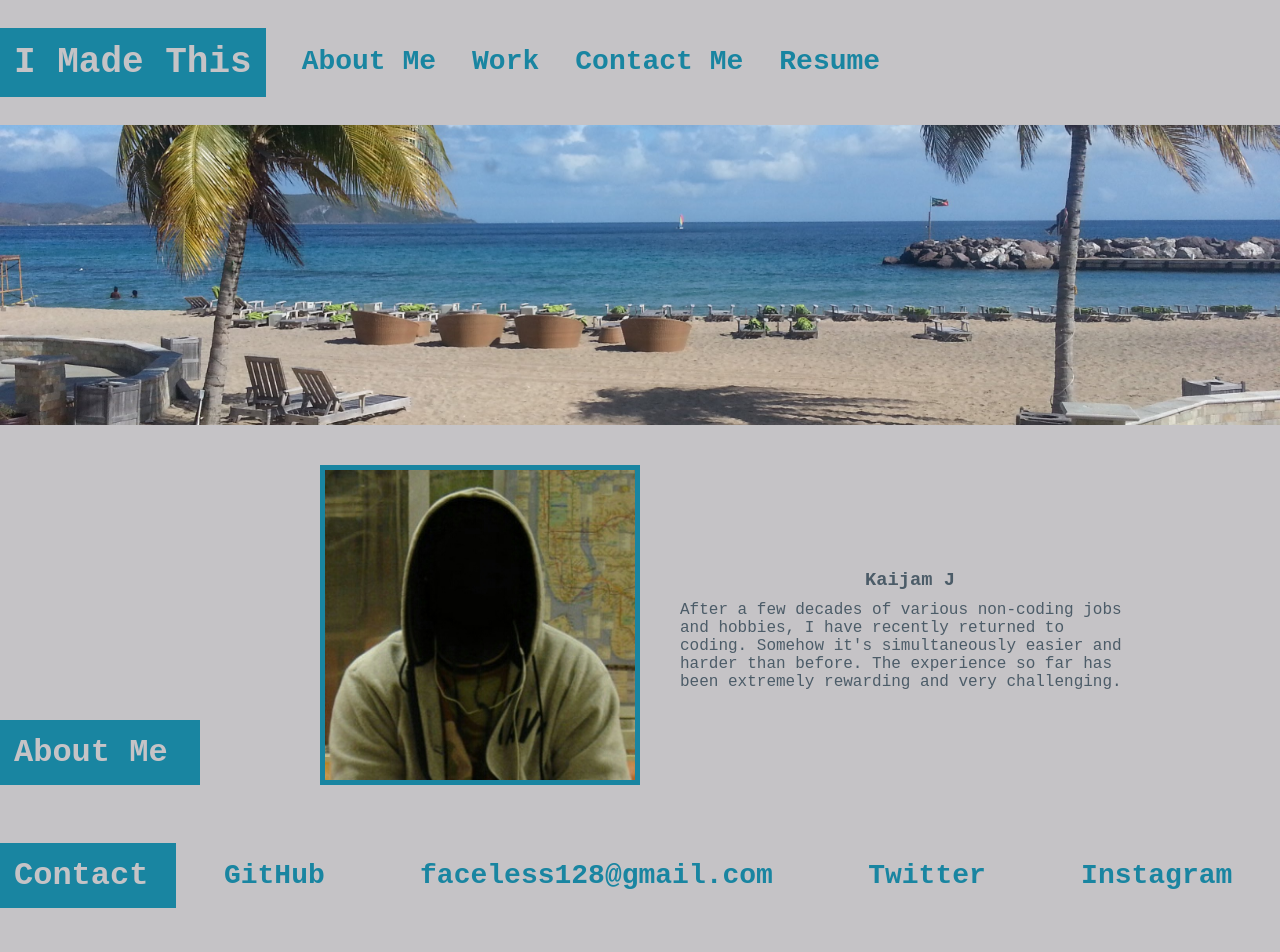
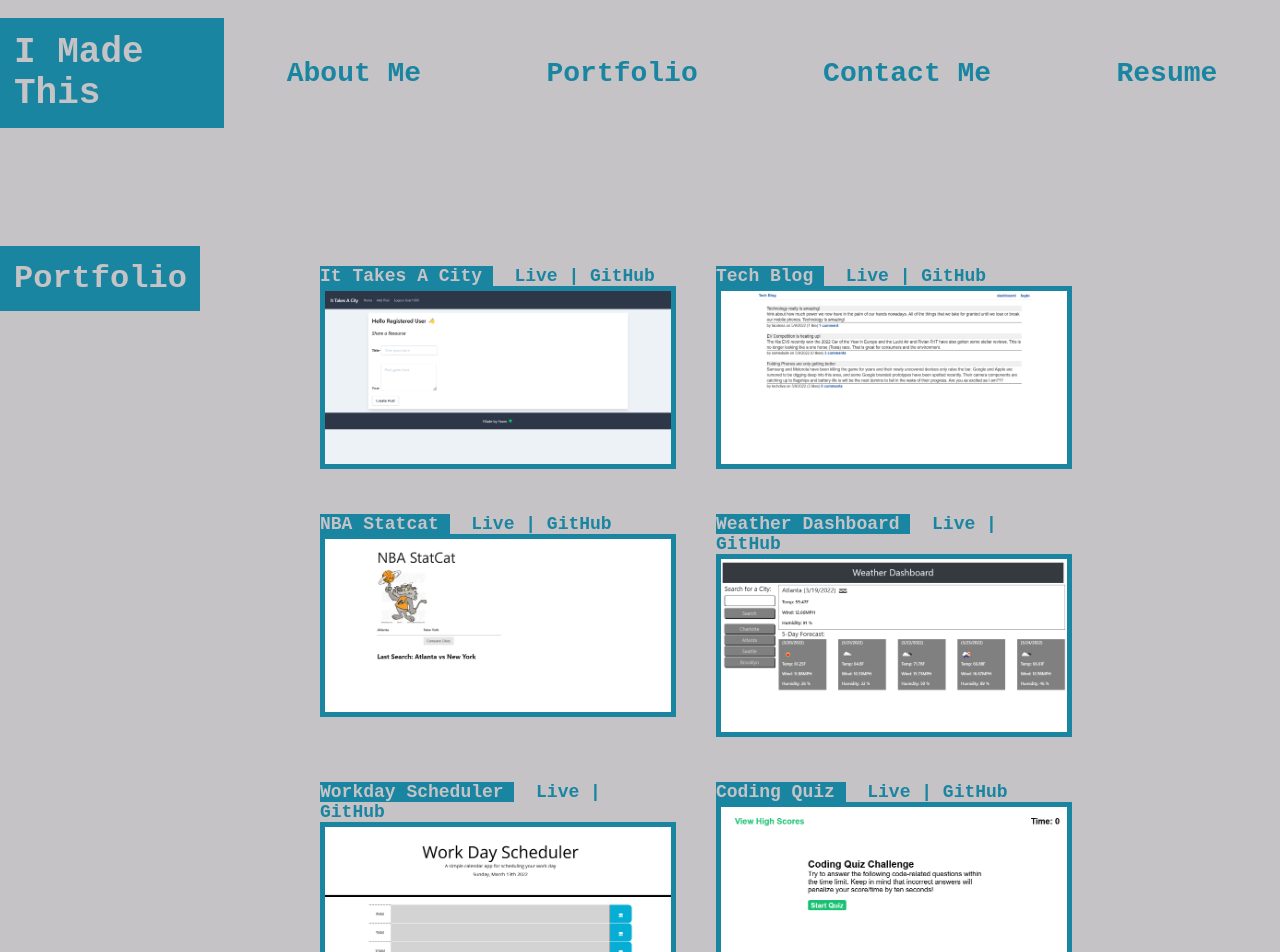
Before and after one commit to faceless128/reactive-portfolio, a React (Create React App) app: page / in a window 1280 px wide. Shown: the top 952 px of the page. Before the commit the page ends 926 px from the top, so only its background shows below. Built offline with nearby package versions, Linux system fonts and the light colour scheme.

Commit message:
added portfolio

```diff
--- a/src/App.js
+++ b/src/App.js
@@ -1,6 +1,7 @@
 import React from 'react';
 import Nav from './components/Nav';
 import About from './components/About';
+import Portfolio from './components/Portfolio';
 import Links from './components/Links';
 import './assets/css/style.css';
 
@@ -11,7 +12,7 @@ function App() {
         <Nav></Nav>
       </header>
       <main>
-        <About></About>
+        <Portfolio></Portfolio>
       </main>
       <footer>
         <Links></Links>
--- a/src/assets/css/style.css
+++ b/src/assets/css/style.css
@@ -19,54 +19,44 @@ body {
     margin: 0;
 }
 
-/* style for header */
-header {
-    padding: 14px 0;
+.nav {
     display: flex;
-    justify-content: space-between;
-    flex-wrap: wrap;
+    padding: 18px 0;
+    font-size: 28px;
+    font-weight: bold;
 }
 
-/* style for header h1 */
-header h1 {
+.nav ul {
+    display: flex;
+    flex-wrap: wrap;
+    width: 100%;
+    justify-content: space-around;
+    align-items: center;
+    list-style: none;
+}
+
+.nav ul li {
+    margin-left: 18px;
+    margin-right: 18px;
+}
+
+
+.nav h1 {
     background-color: var(--second-color);
     color: var(--first-color);
     padding: 14px;
     font-size: 36px;
-
-}
-
-/* style for nav */
-header nav {
-    padding: 18px;
-    font-size: 28px;
-    font-weight: bold;
 }
 
 /* style for links in nav */
-header nav a {
+.nav a {
     color: var(--second-color);
     text-decoration: none;
 }
 
-header nav a:hover {
+.nav a:hover {
     color: var(--third-color);
     text-decoration: underline;
-}
-
-/* style for nav ul */
-header nav ul {
-    display: flex;
-    flex-wrap: wrap;
-    justify-content: space-between;
-    align-items: center;
-    list-style: none;
-  }
-
-/* style for nav list items */
-header nav ul li {
-    margin-left: 18px;
-    margin-right: 18px;
 }
 
 /* style for hero */
@@ -77,7 +67,7 @@ header nav ul li {
     background-position: 50%;
 }
 
-/* style for 2 */
+/* style for h2 */
 h2 {
     background-color: var(--second-color);
     color: var(--first-color);
@@ -122,15 +112,40 @@ h2 {
     border: 5px solid var(--second-color);
 }
 
-/* style for work section */
-.work {
+/* style for portfolio section */
+.portfolio {
     display: flex;
+    font-weight: bold;
+    font-size: 18px;
+    color: var(--second-color);
 }
 
-.work h2 {
-    margin-top: 300px;
+.portfolio h2 {
+    margin-top: 100px;
 }
 
+.portfolio span {
+    background-color: var(--second-color);
+    color: var(--first-color);
+}
+
+/* style for links in portfolio */
+.portfolio a {
+    color: var(--second-color);
+    text-decoration: none;
+}
+
+.portfolio a:hover {
+    color: var(--third-color);
+    font-weight: normal;
+}
+
+.portfolio-text {
+    margin-right: 10%;
+    margin-left: 10%;
+}
+
+/* style for projects */
 .projects {
     margin: 100px;
     display: flex;
@@ -149,7 +164,6 @@ h2 {
 }
 
 .big-project img {
-    opacity: 0.7;
     border: 5px solid var(--second-color);
     max-width: 100%;
     max-height: 100%;
@@ -157,7 +171,6 @@ h2 {
     min-height: 250px;
 }
 .small-project img {
-    opacity: 0.7;
     border: 5px solid var(--second-color);
     max-width: 100%;
     max-height: 100%;
@@ -165,105 +178,14 @@ h2 {
     min-height: 120px;
 }
 
-.big-project img:hover, .small-project img:hover {
-    opacity: 1;
-    border: 5px solid var(--third-color);
-}
-
-/* style for project labels */
-#run-buddy::after {
-    content: "Run Buddy 2.0";
-}
-
-#horiseon::after {
-    content: "Horiseon";
-}
-
-#password-generator::after {
-    content: "Password Generator";
-}
-
-#taskinator::after {
-    content: "Taskinator";
-}
-
-#code-quiz::after {
-    content: "Quiz Code";
-}
-
-#workday-scheduler::after {
-    content: "Work Day Scheduler";
-}
-
-#weather-dashboard::after {
-    content: "Weather Dashboard";
-}
-
-#shooting-star::after {
-    content: "Shooting Star";
-}
-
-#team-profile::after {
-    content: "Team Profile Gen";
-}
-
-#employee-management::after {
-    content: "Employee Management";
-}
-
-#tech-blog::after {
-    content: "Tech Blog";
-}
-
-#it-takes-a-city::after {
-    content: "It Takes A City";
-}
-
-#thoughtful::after {
-    content: "Thoughtful";
-}
-
-.big-project::after {
-    position: relative;
-    bottom: 80px;
-    left: 5px;
-    font-weight: bold;
-    text-align: left;
-    font-size: 22px;
-    background-color: var(--second-color);
-    color: var(--first-color);
-    padding: 15px 10px;
-}
-
-.small-project::after {
-    position: relative;
-    bottom: 65px;
-    left: 5px;
-    font-weight: bold;
-    text-align: left;
-    font-size: 18px;
-    background-color: var(--second-color);
-    color: var(--first-color);
-    padding: 15px 10px;
-}
-
-.small-project:hover::after, .big-project:hover::after {
-    background-color: var(--third-color);
-    color: var(--second-color);
-}
-
-.placeholder::after {
-    content: "Placeholder";
-}
-
-.contact {
+.links {
     display: flex;
     padding: 18px 0;
     font-size: 28px;
     font-weight: bold;
 }
 
-.contact ul {
+.links ul {
     display: flex;
     flex-wrap: wrap;
     width: 100%;
@@ -272,23 +194,23 @@ h2 {
     list-style: none;
 }
 
-.contact ul li {
+.links ul li {
     margin-left: 18px;
     margin-right: 18px;
 }
 
 
-.contact h3 {
+.links h3 {
     color: var(--second-color);
 }
 
 /* style for links in nav */
-.contact a {
+.links a {
     color: var(--second-color);
     text-decoration: none;
 }
 
-.contact a:hover {
+.links a:hover {
     color: var(--third-color);
     text-decoration: underline;
 }
@@ -315,17 +237,17 @@ h2 {
         margin-right: 20px;
         margin-left: 20px;
     }
-    .work {
+    .portfolio {
         flex-wrap: wrap;
     }
-    .work h2 {
+    .portfolio h2 {
         margin-top: 30px;
     }
     .projects {
         justify-content: center;
         align-items: center;
     }
-    .contact {
+    .links {
         flex-wrap: wrap;
     }
 }
@@ -358,11 +280,7 @@ h2 {
     .small-project {
         flex-basis: 90%;
     }
-    #run-buddy::after {
-        bottom: 65px;
-        font-size: 18px;
-    }
-    .contact ul {
+    .links ul {
         justify-content: space-evenly;
     }
 }
--- a/src/components/Links/index.js
+++ b/src/components/Links/index.js
@@ -2,14 +2,14 @@ import React from 'react';
 
 function Links() {
     return(
-        <section class="contact" id="contact-me">
-            <h2>Contact</h2>
+        <section className="links" id="link-me">
+            <h2>Social</h2>
             <ul>
                 <li>
                     <a href="https://github.com/faceless128/">GitHub</a>
                 </li>
                 <li>
-                    <a href="mailto:faceless128@gmail.com">faceless128@gmail.com</a>
+                    <a href="https://www.linkedin.com/in/kaijam-jeffers-405b28b5/">LinkedIn</a>
                 </li>
                 <li>
                     <a href="https://twitter.com/faceless128/">Twitter</a>
--- a/src/components/Nav/index.js
+++ b/src/components/Nav/index.js
@@ -2,24 +2,22 @@ import React from 'react';
 
 function Nav() {
     return(
-        <header>
+        <header className="nav" id="nav">
             <h1>I Made This</h1>
-        <nav>
              <ul>
                 <li>
                     <a href="#about-me">About Me</a>
                 </li>
                 <li>
-                    <a href="#work">Work</a>
+                    <a href="#portfolio">Portfolio</a>
                 </li>
                 <li>
                     <a href="#contact-me">Contact Me</a>
                 </li>
                 <li>
-                    <a href="#">Resume</a>
+                    <a href="#resume">Resume</a>
                 </li>
             </ul>
-        </nav>
     </header>
     );
 }
--- /dev/null
+++ b/src/components/Portfolio/index.js
@@ -0,0 +1,51 @@
+import React from 'react';
+
+function Nav() {
+    return (
+        <section className="portfolio" id="portfolio">
+            <div>
+                <h2>Portfolio</h2>
+            </div>
+            <div className="projects">
+                <div className="small-project" id="it-takes-a-city">
+                    <span> It Takes A City </span> &nbsp;
+                    <a href="https://it-takes-a-city.herokuapp.com/"> Live </a> |
+                    <a href="https://github.com/cwarmbrunn/it-takes-a-city/"> GitHub </a>
+                    <img src={require("../../assets/images/it-takes-a-city.png")} alt="It Takes A City Website" />
+                </div>
+                <div className="small-project" id="tech-blog">
+                    <span> Tech Blog </span> &nbsp;
+                    <a href="https://faceless-tech-blog.herokuapp.com/"> Live </a> |
+                    <a href="https://www.github.com/faceless128/tech-blog/"> GitHub </a>
+                    <img src={require("../../assets/images/tech-blog.png")} alt="Tech Blog Website" />
+                </div>
+                <div className="small-project" id="shooting-star">
+                    <span> NBA Statcat </span> &nbsp;
+                    <a href="https://faceless128.github.io/shooting-star/"> Live </a> |
+                    <a href="https://www.github.com/faceless128/shooting-star/"> GitHub </a>
+                    <img src={require("../../assets/images/shooting-star.png")} alt="Shooting Star NBA Statcat Website" />
+                </div>
+                <div className="small-project" id="weather-dashboard">
+                    <span> Weather Dashboard </span> &nbsp;
+                    <a href="https://faceless128.github.io/weather-dashboard/"> Live </a> |
+                    <a href="https://www.github.com/faceless128/weather-dashboard/"> GitHub </a>
+                    <img src={require("../../assets/images/weather-dashboard.png")} alt="Weather Dashboard Website" />
+                </div>
+                <div className="small-project" id="workday-scheduler">
+                    <span> Workday Scheduler </span> &nbsp;
+                    <a href="https://faceless128.github.io/workday-scheduler/"> Live </a> |
+                    <a href="https://www.github.com/faceless128/workday-scheduler/"> GitHub </a>
+                    <img src={require("../../assets/images/workday-scheduler.png")} alt="Workday Scheduler Webpage" />
+                </div>
+                <div className="small-project" id="code-quiz">
+                    <span> Coding Quiz </span> &nbsp;
+                    <a href="https://faceless128.github.io/quiz-code/"> Live </a> |
+                    <a href="https://www.github.com/faceless128/quiz-code/"> GitHub </a>
+                    <img src={require("../../assets/images/code-quiz.png")} alt="Coding Quiz Website" />
+                </div>
+            </div>
+        </section>
+    );
+}
+
+export default Nav;
```
Also changed, not shown: 1 other file (tests, documents, lock files or other folders).
